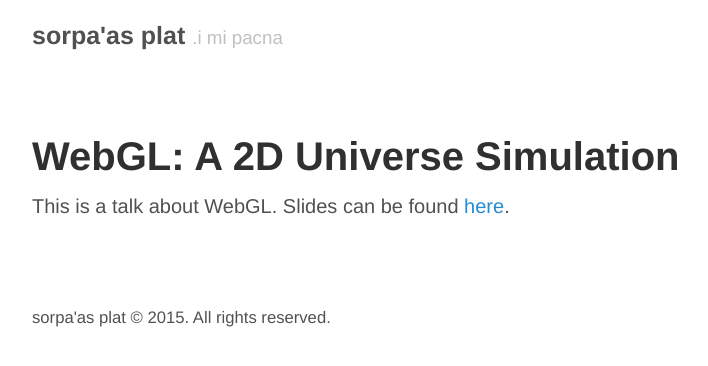
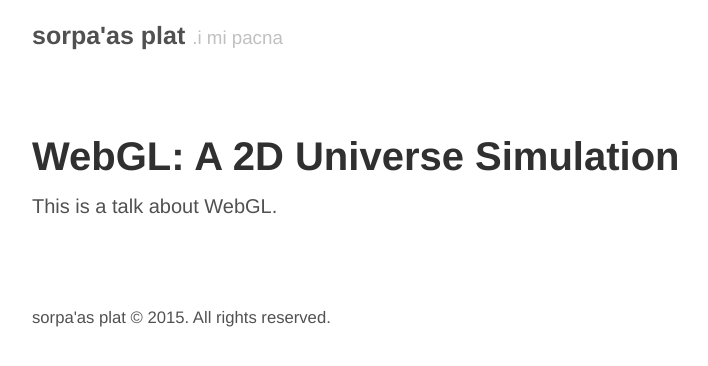
Before and after one commit to sorpaas/sorpaas.com, a Jekyll site: the page built from _talks/webgl-a-2d-universe-simulation.md, in a window 1280 px wide. Shown: the top 366 px of the page, without its empty margins (258-966 px from the left). Built offline with Jekyll 4.4.1, drawn with Linux system fonts in a browser that asks for light colours; Markdown is read by kramdown in place of the engine named in the settings.

```diff
--- a/_talks/webgl-a-2d-universe-simulation.md
+++ b/_talks/webgl-a-2d-universe-simulation.md
@@ -5,4 +5,4 @@ year: 2015
 place: Open Innovation Lab
 ---
 
-This is a talk about WebGL. Slides can be found [here](/slides/webgl-2d-universe-simulation).
+This is a talk about WebGL.
```
